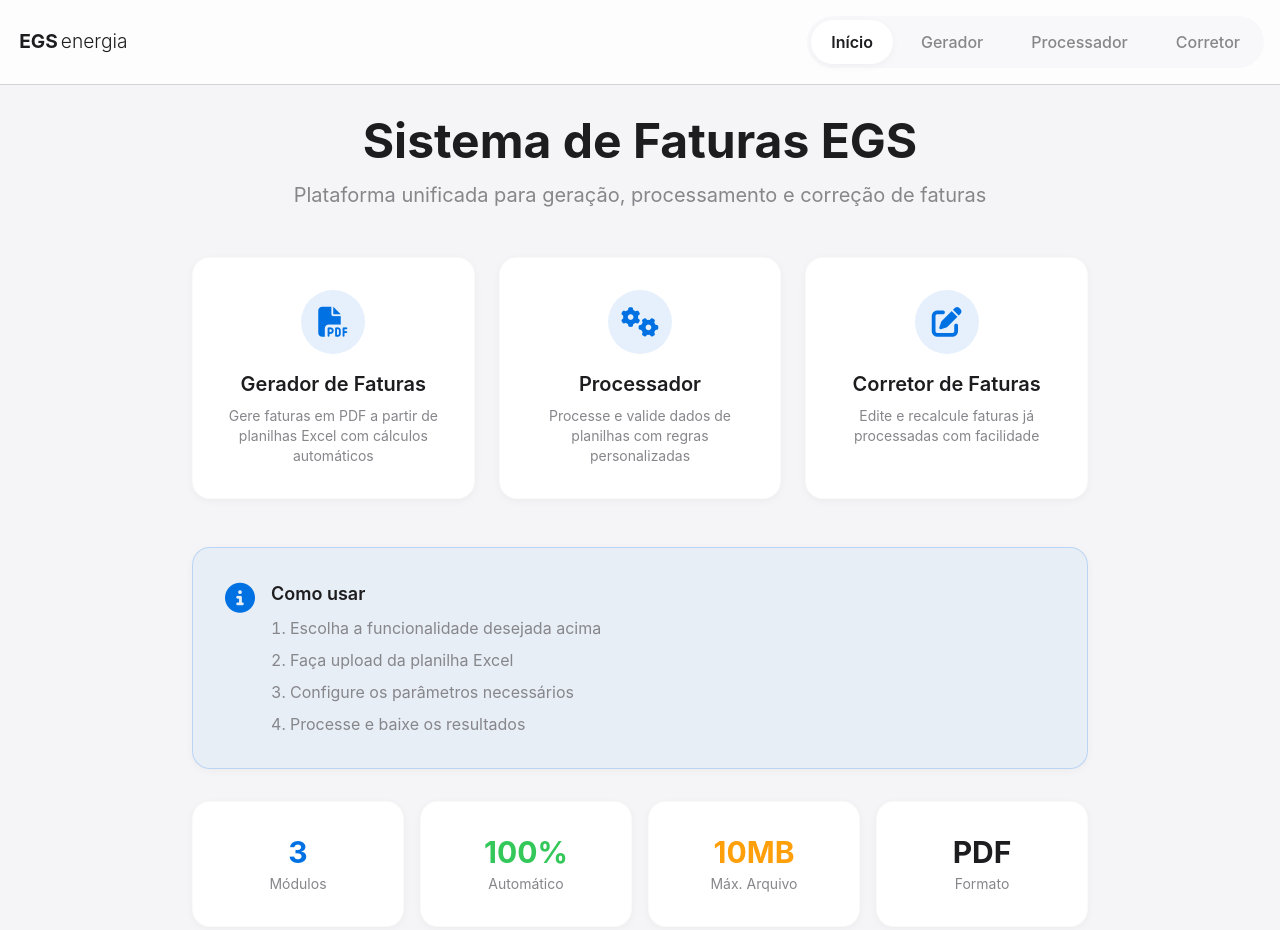
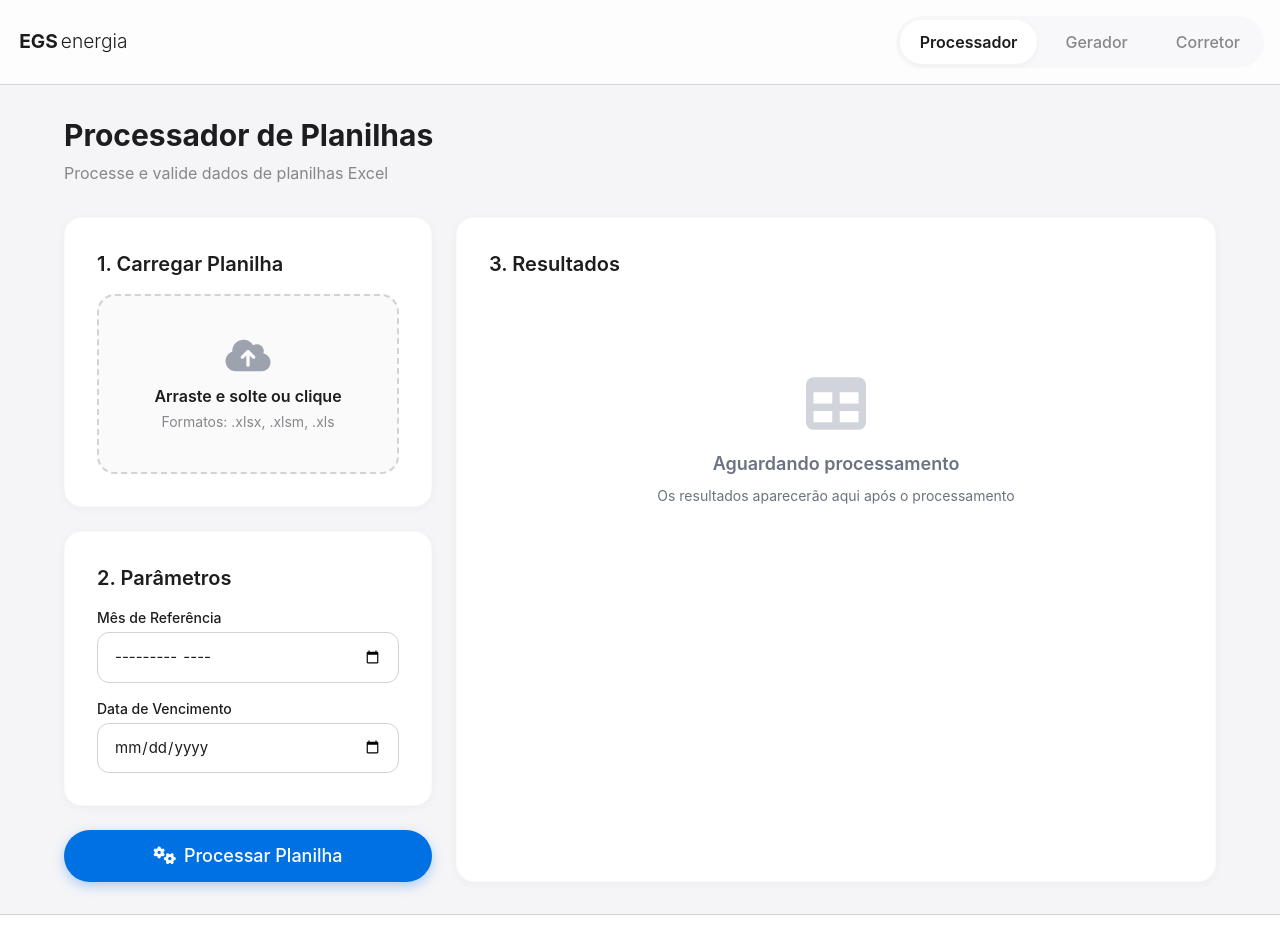
Before and after one commit to stefanprati-rgb/gerador-faturas-egs, a website built with Vite: page index.html in a window 1280 px wide. Shown: the top 930 px of the page. Built offline with nearby package versions, Linux system fonts and the light colour scheme.

Commit message:
feat: reordenando abas para Processador -> Gerador -> Corretor

```diff
--- a/index.html
+++ b/index.html
@@ -222,14 +222,11 @@
 
                     <!-- Navegação -->
                     <nav id="main-nav" class="hidden md:flex space-x-2 bg-gray-100/50 p-1 rounded-full">
-                        <a href="#/" class="nav-link" data-route="/">
-                            Início
+                        <a href="#/processador" class="nav-link" data-route="/processador">
+                            Processador
                         </a>
                         <a href="#/gerador" class="nav-link" data-route="/gerador">
                             Gerador
-                        </a>
-                        <a href="#/processador" class="nav-link" data-route="/processador">
-                            Processador
                         </a>
                         <a href="#/corretor" class="nav-link" data-route="/corretor">
                             Corretor
@@ -244,9 +241,8 @@
 
                 <!-- Menu Mobile Expandido -->
                 <nav id="mobile-nav" class="hidden md:hidden mt-4 space-y-2 pb-4">
-                    <a href="#/" class="block nav-link" data-route="/">Início</a>
+                    <a href="#/processador" class="block nav-link" data-route="/processador">Processador</a>
                     <a href="#/gerador" class="block nav-link" data-route="/gerador">Gerador</a>
-                    <a href="#/processador" class="block nav-link" data-route="/processador">Processador</a>
                     <a href="#/corretor" class="block nav-link" data-route="/corretor">Corretor</a>
                 </nav>
             </div>
--- a/src/main.js
+++ b/src/main.js
@@ -1,5 +1,5 @@
 import router from './router.js';
-import { renderHome } from './modules/home/index.js';
+
 import { renderGerador, initGerador } from './modules/gerador/index.js';
 import { renderProcessador, initProcessador } from './modules/processador/index.js';
 import { renderCorretor, initCorretor } from './modules/corretor/index.js';
@@ -49,7 +49,12 @@ class App {
      */
     registerRoutes() {
         // Rota inicial
-        router.register('/', () => renderHome());
+        // Rota inicial - Redireciona para o Processador
+        router.register('/', async () => {
+            router.navigate('/processador');
+            // Opcional: renderizar o processador diretamente se a navegação não disparar renderização imediata
+            // mas o router.navigate deve lidar com isso via hashchange
+        });
 
         // Gerador de Faturas
         router.register('/gerador', async () => {
```
